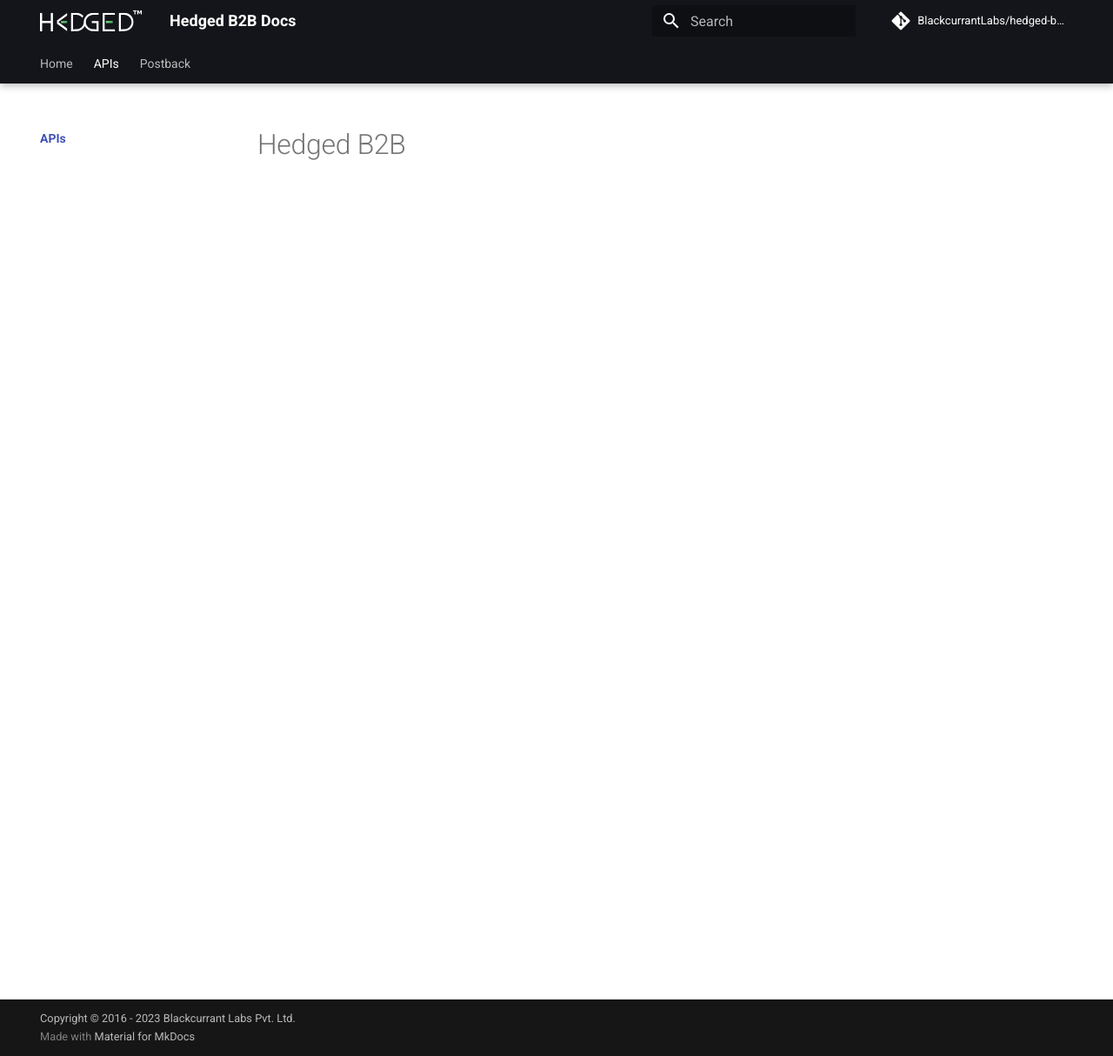
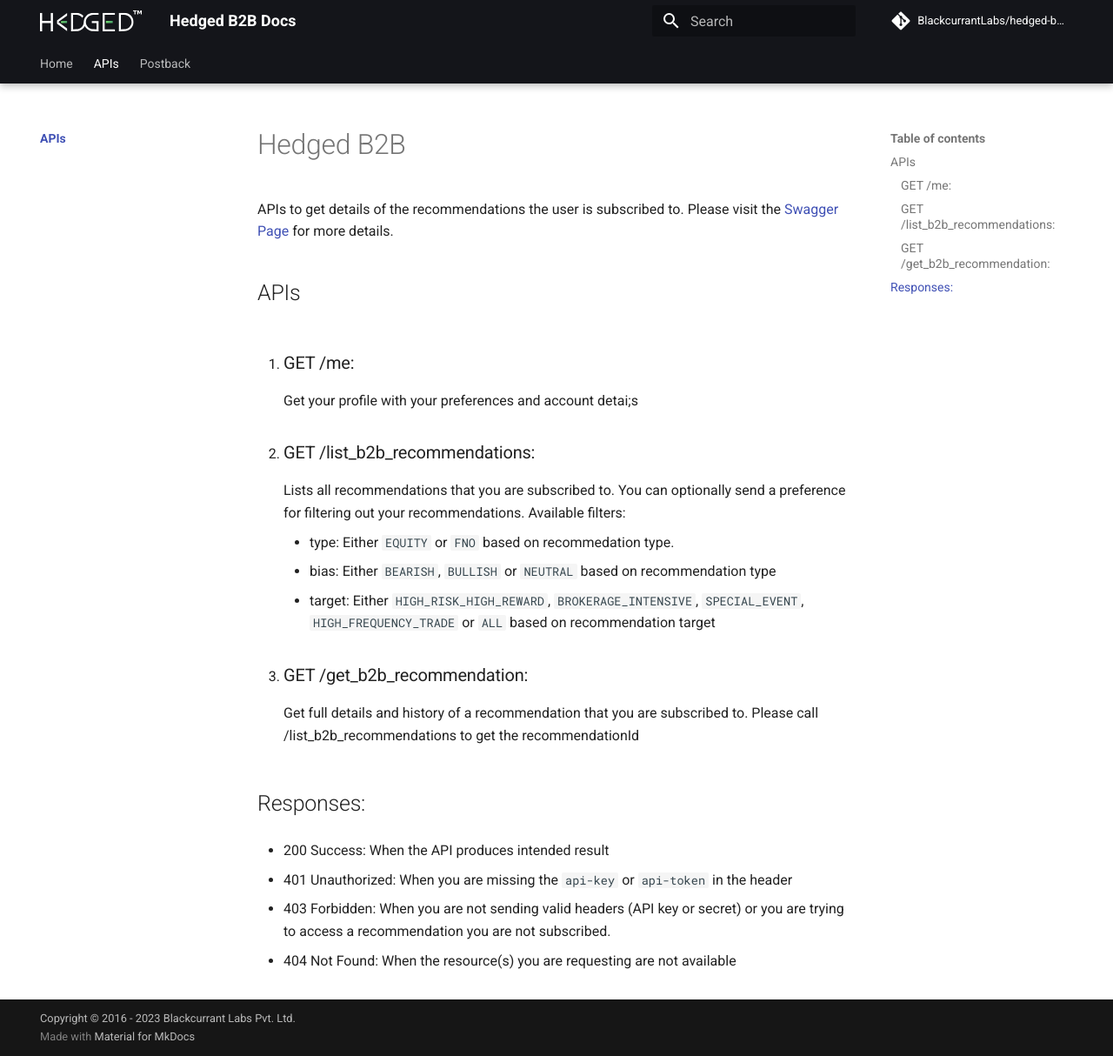
Before and after one commit to BlackcurrantLabs/hedged-b2b, an MkDocs documentation site: the page built from docs/APIs/index.md, in a window 1280 px wide and 1214 px high. Shown: the whole window at 87% size. Built offline with MkDocs 1.6.1 and Material for MkDocs 9.7.7, drawn with Linux system fonts in a browser that asks for light colours; comment, search, counter and statistics services are not loaded.

Commit message:
hedged b2b api doc

```diff
--- a/docs/APIs/index.md
+++ b/docs/APIs/index.md
@@ -1 +1,34 @@
 # Hedged B2B
+APIs to get details of the recommendations the user is subscribed to.
+Please visit the [Swagger Page](https://api.core.hedged.online/b2b-swagger/) for more details.
+
+## APIs
+1. ### GET /me:
+    Get your profile with your preferences and account detai;s
+
+2. ### GET /list_b2b_recommendations:
+    Lists all recommendations that you are subscribed to.
+You can optionally send a preference for filtering out your recommendations.
+Available filters:
+      - type:
+          Either `EQUITY` or `FNO` based on recommedation type.
+      - bias:
+          Either `BEARISH`, `BULLISH` or `NEUTRAL` based on recommendation type
+      - target:
+          Either `HIGH_RISK_HIGH_REWARD`, `BROKERAGE_INTENSIVE`, `SPECIAL_EVENT`, `HIGH_FREQUENCY_TRADE` or `ALL` based on recommendation target
+
+3. ### GET /get_b2b_recommendation:
+    Get full details and history of a recommendation that you are subscribed to. Please call /list_b2b_recommendations to get the recommendationId
+
+## Responses:
+- 200 Success:
+    When the API produces intended result
+
+- 401 Unauthorized:
+    When you are missing the `api-key` or `api-token` in the header
+
+- 403 Forbidden:
+    When you are not sending valid headers (API key or secret) or you are trying to access a recommendation you are not subscribed.
+
+- 404 Not Found:
+    When the resource(s) you are requesting are not available
```
